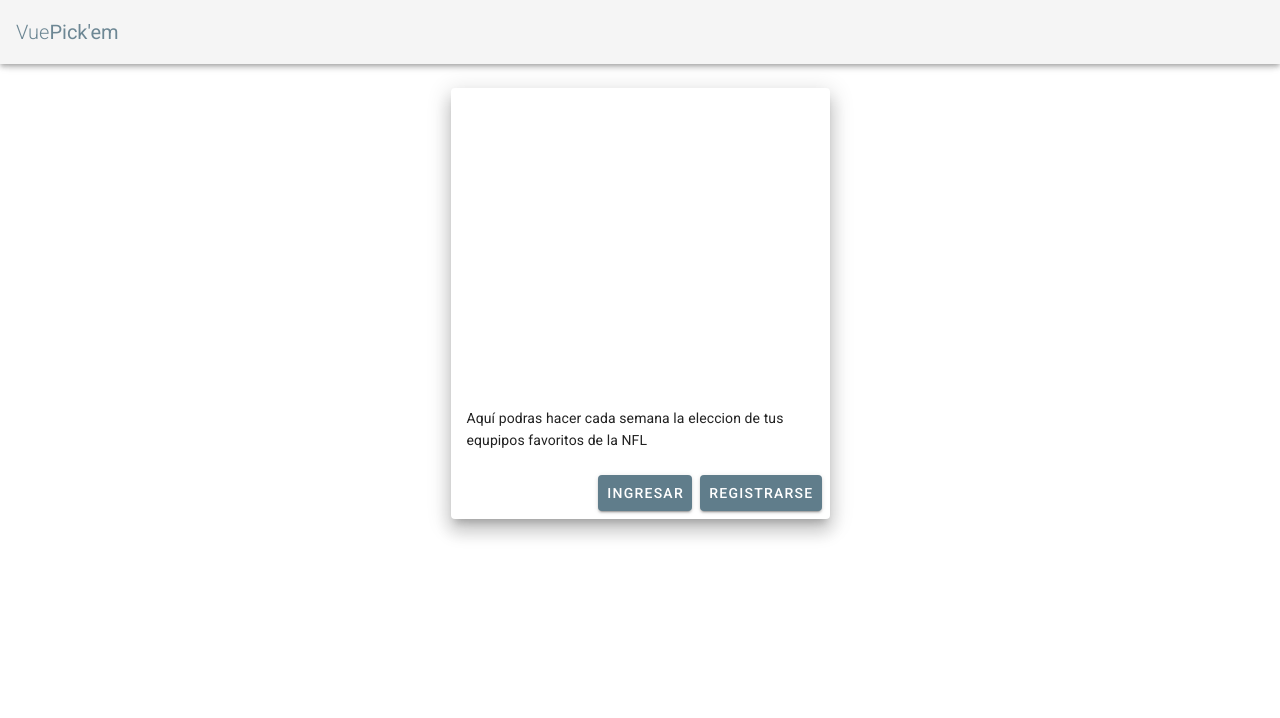
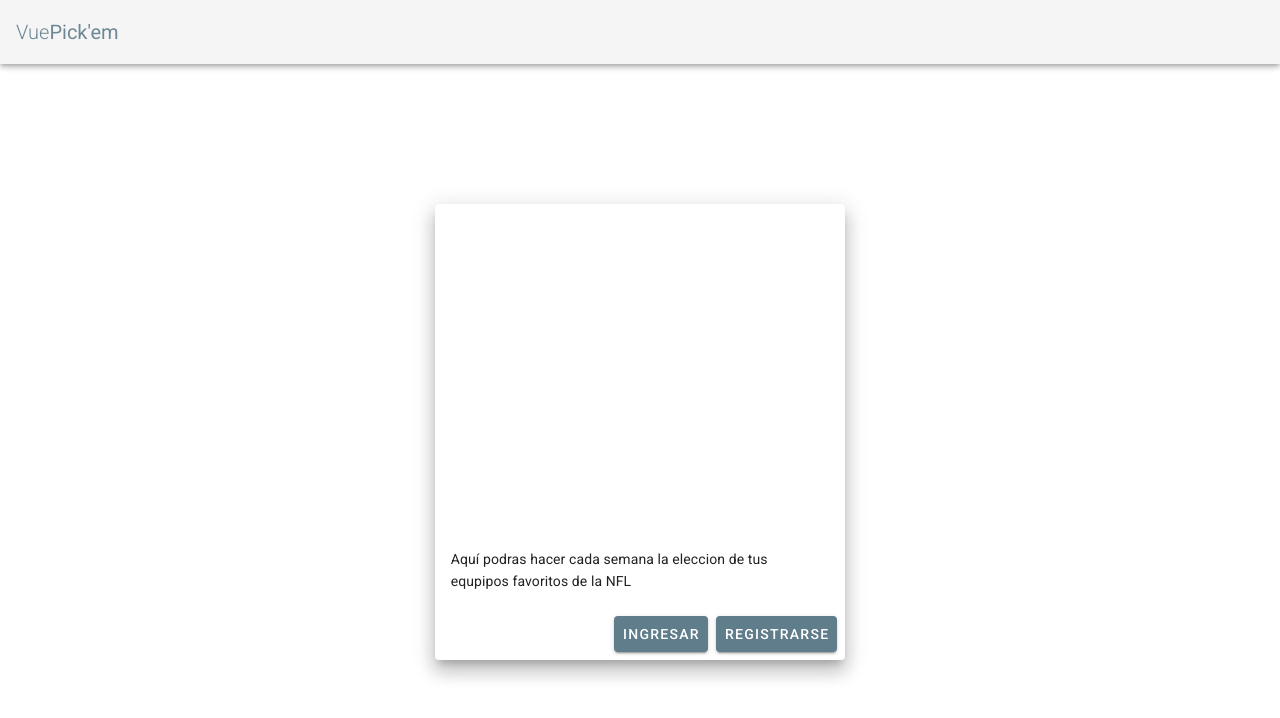
Before and after one commit to deficts/nfl-pickem, a Vue app: page /#/ in a window 1280 px wide. Shown: the top 718 px of the page. Built offline with nearby package versions, Linux system fonts and the light colour scheme.

Commit message:
haciendo el contenedor fluido

```diff
--- a/src/views/Home.vue
+++ b/src/views/Home.vue
@@ -1,5 +1,5 @@
 <template>
-  <v-container class="home">
+  <v-container fluid fill-height>
     <Dashboard/>
   </v-container>
 </template>
```
